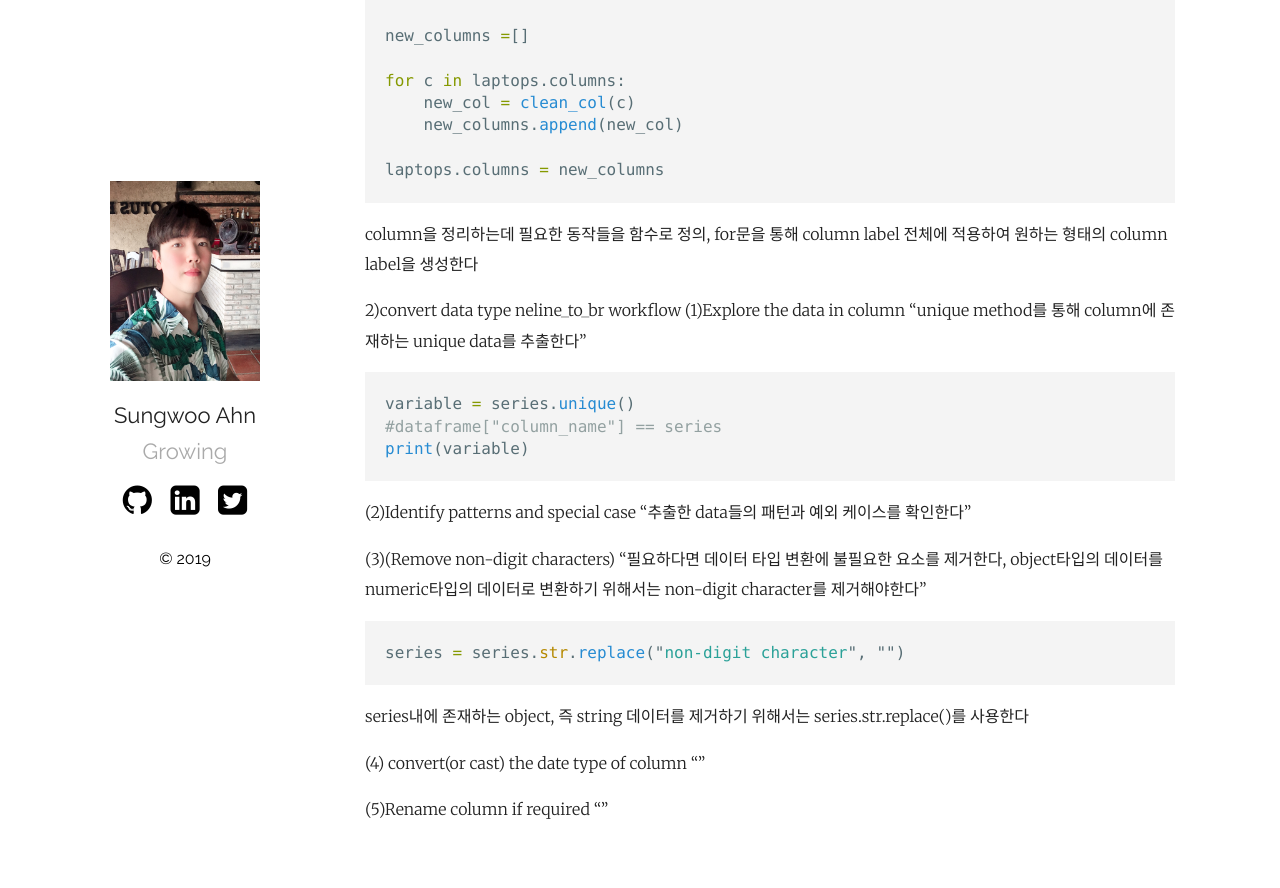
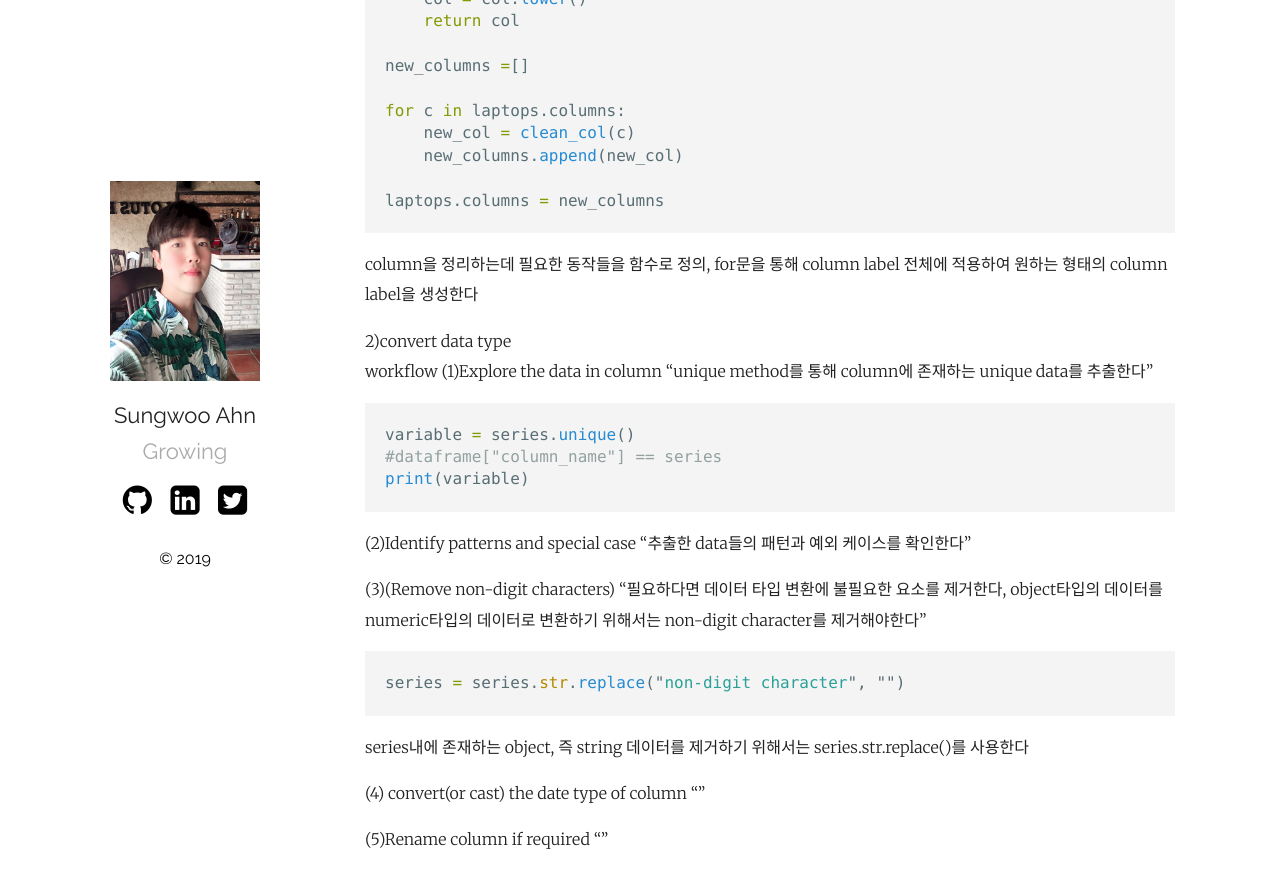
Before and after one commit to James19b/hey-james.github.io, a Jekyll site: the page built from _posts/2019-09-07-TIL-2.markdown, in a window 1280 px wide and 900 px high, scrolled down 1123 px. Shown: the top 888 px of the window. Built offline with Jekyll 4.4.1, drawn with Linux system fonts in a browser that asks for light colours; some of the changed text lies outside the part shown.

Commit message:
Update 2019-09-07-TIL-2.markdown

````diff
--- a/_posts/2019-09-07-TIL-2.markdown
+++ b/_posts/2019-09-07-TIL-2.markdown
@@ -9,7 +9,7 @@
 [Data Cleaning]
 
 1)column label
-neline_to_br
+<br/>
 내가 쓴 코드
 ```python
 new_columns = []
@@ -58,7 +58,7 @@
 column을 정리하는데 필요한 동작들을 함수로 정의, for문을 통해 column label 전체에 적용하여 원하는 형태의 column label을 생성한다
 
 2)convert data type
-neline_to_br
+<br/>
 workflow
 (1)Explore the data in column
 "unique method를 통해 column에 존재하는 unique data를 추출한다"
````
